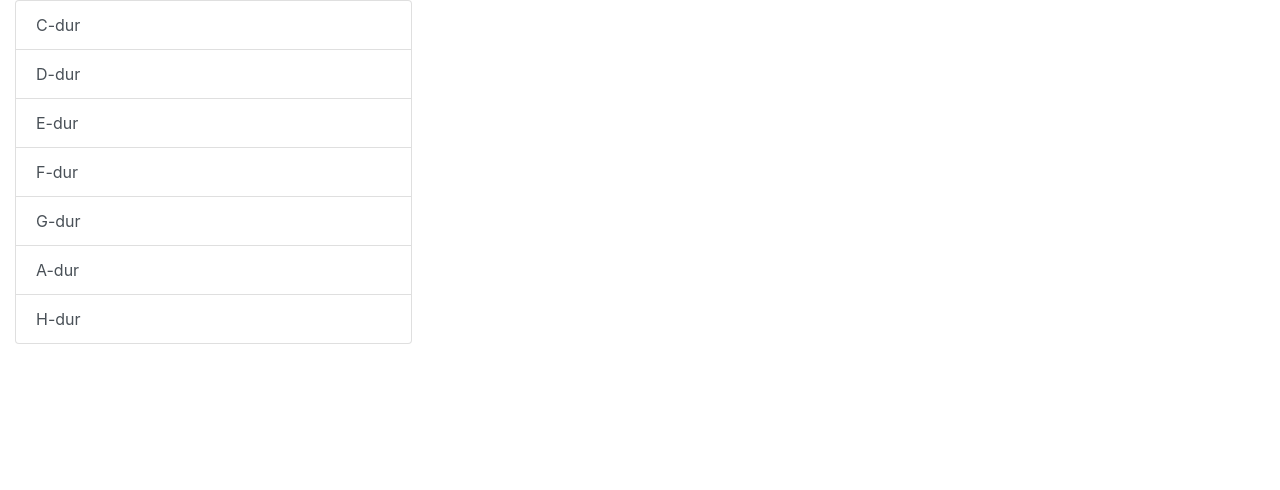
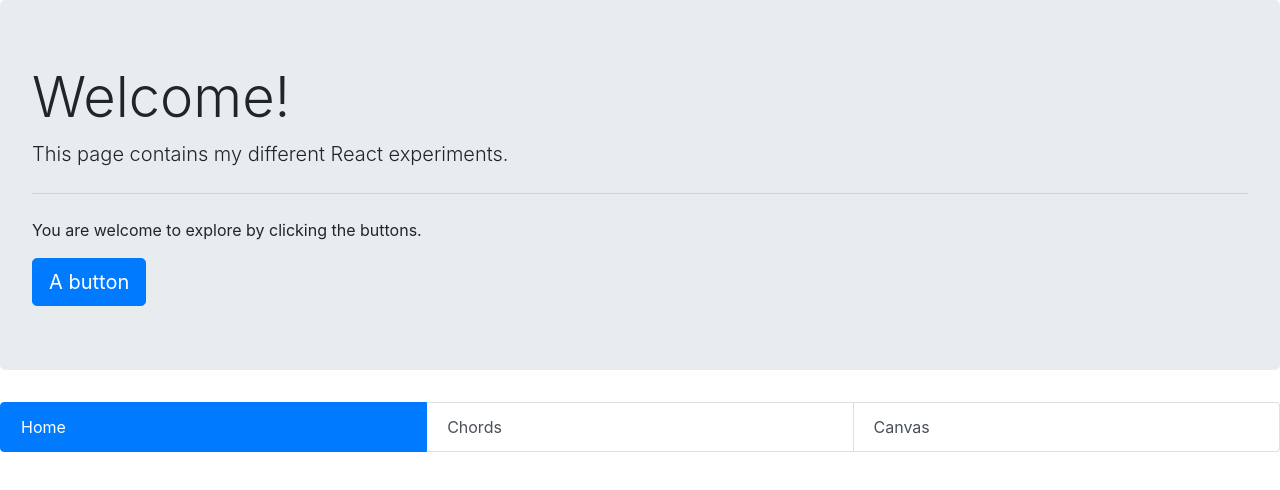
Before and after one commit to sigurof/react-experiments, a React (Create React App) app: page / in a window 1280 px wide. Shown: the top 490 px of the page. Built offline with nearby package versions, Linux system fonts and the light colour scheme.

Commit message:
Experimenting with bootstrap

```diff
--- a/package.json
+++ b/package.json
@@ -14,6 +14,7 @@
     "lodash": "^4.17.15",
     "react": "^16.13.0",
     "react-dom": "^16.13.0",
+    "react-router-dom": "^5.1.2",
     "react-scripts": "3.4.0",
     "typescript": "~3.7.2"
   },
@@ -40,6 +41,7 @@
   },
   "devDependencies": {
     "@types/lodash": "^4.14.149",
+    "@types/react-router-dom": "^5.1.3",
     "prettier": "1.19.1"
   },
   "prettier": {
--- a/src/App.tsx
+++ b/src/App.tsx
@@ -1,8 +1,13 @@
 import React from 'react'
 import { FrontPage } from './component/front-page/FrontPage'
+import { BrowserRouter as Router } from 'react-router-dom'
 
-function App() : React.FunctionComponentElement<any> {
-  return <FrontPage/>;
+function App(): React.FunctionComponentElement<any> {
+    return (
+        <Router>
+            <FrontPage />
+        </Router>
+    )
 }
 
-export default App;
+export default App
--- a/src/component/bootstrap-practice/ListGroupPractice.tsx
+++ b/src/component/bootstrap-practice/ListGroupPractice.tsx
@@ -1,6 +1,10 @@
 import React from 'react'
-import { LGI, LGIActionButton } from '../../bootstrap/list-group/list-group-item/ListGroupItem'
+import {
+    LGI,
+    LGIActionButton,
+} from '../../bootstrap/list-group/list-group-item/ListGroupItem'
 import { LGHorizontal } from '../../bootstrap/list-group/ListGroup'
+
 export function ListGroupPractice1(): React.FunctionComponentElement<null> {
     return (
         <div>
--- a/src/component/front-page/FrontPage.tsx
+++ b/src/component/front-page/FrontPage.tsx
@@ -1,6 +1,49 @@
 import React from 'react'
-import { TabsBuilderDemo } from '../../demos/tabs/TabsBuilderDemo'
+import { WelcomeJumbo } from '../welcome/WelcomeJumbo'
+import { NavLink, Route, Switch } from 'react-router-dom'
+import { LGHorizontal } from '../../bootstrap/list-group/ListGroup'
+import { linkConfigs, routeConfigs } from './FrontPageConfig'
 
-export function FrontPage(): React.FunctionComponentElement<null> {
-    return <TabsBuilderDemo />
+export const FrontPage: React.FC = () => {
+    return (
+        <div>
+            <WelcomeJumbo />
+            <nav>
+                <LGHorizontal>
+                    <NavigationalLinksRenderer />
+                </LGHorizontal>
+            </nav>
+            <PageRenderer />
+        </div>
+    )
 }
+
+const NavigationalLinksRenderer: React.FC = () => {
+    return (
+        <React.Fragment>
+            {linkConfigs.map((it, index) => (
+                <NavLink
+                    key={index}
+                    exact={it.exact}
+                    to={it.link}
+                    activeClassName="active"
+                    className="list-group-item list-group-item-action"
+                >
+                    {it.displayName}
+                </NavLink>
+            ))}
+        </React.Fragment>
+    )
+}
+
+const PageRenderer: React.FC = () => {
+    return (
+        <Switch>
+            {routeConfigs.map((it, index) => (
+                <Route key={index} path={it.path}>
+                    <it.component />
+                </Route>
+            ))}
+        </Switch>
+    )
+}
--- /dev/null
+++ b/src/component/front-page/FrontPageConfig.ts
@@ -0,0 +1,42 @@
+import React from 'react'
+import { Chords } from '../../demos/chords/Chords'
+import { CANVAS_PAGE, CHORDS_PAGE, HOME_PAGE } from '../../routing/routes'
+import { CanvasDemo } from '../../demos/canvas/CanvasDemo'
+
+interface LinkConfig {
+    link: string
+    displayName: string
+    exact?: boolean
+}
+
+interface RouteConfig {
+    path: string
+    component: React.FC // TODO Enable more here?
+}
+
+export const linkConfigs: LinkConfig[] = [
+    {
+        exact: true,
+        displayName: 'Home',
+        link: HOME_PAGE,
+    },
+    {
+        displayName: 'Chords',
+        link: CHORDS_PAGE,
+    },
+    {
+        displayName: 'Canvas',
+        link: CANVAS_PAGE,
+    },
+]
+
+export const routeConfigs: RouteConfig[] = [
+    {
+        path: CHORDS_PAGE,
+        component: Chords,
+    },
+    {
+        path: CANVAS_PAGE,
+        component: CanvasDemo,
+    },
+]
--- /dev/null
+++ b/src/component/welcome/WelcomeJumbo.tsx
@@ -0,0 +1,32 @@
+import React from 'react'
+import { TextGetter } from '../../config/texts'
+
+const t = new TextGetter(
+    {
+        h1: 'Welcome!',
+        'p-about-contents':
+            'This page contains my different React experiments.',
+        'p-welcome-to-explore':
+            'You are welcome to explore by clicking the buttons.',
+        'a-button': 'A button',
+    },
+    '[Content missing]'
+)
+
+export const WelcomeJumbo: React.FC = () => (
+    <React.Fragment>
+        <div className="jumbotron">
+            <h1 className="display-4">{t.get('h1')}</h1>
+            <p className="lead">{t.get('p-about-contents')}</p>
+            <hr className="my-4" />
+            <p>{t.get('p-welcome-to-explore')}</p>
+            <a
+                className="btn btn-primary btn-lg"
+                href="#jumbotron"
+                role="button"
+            >
+                {t.get('a-button')}
+            </a>
+        </div>
+    </React.Fragment>
+)
--- a/src/config/texts.tsx
+++ b/src/config/texts.tsx
@@ -1,10 +1,10 @@
 import _get from 'lodash/get'
 
-interface stringToString {
+export interface stringToStringObj {
     [key: string]: string
 }
 
-export const texts: object = {
+export const texts: stringToStringObj = {
     'no.sigurof.tab.text.c-dur': 'C-dur',
     'no.sigurof.tab.text.d-dur': 'D-dur',
     'no.sigurof.tab.text.e-dur': 'E-dur',
@@ -22,6 +22,30 @@ export const texts: object = {
     'no.sigurof.tab.pane.text.h-dur': 'Do you understand what dur means now?',
 }
 
-export function getText(key: string): string {
+export function getTextGlobal(key: string): string {
     return _get(texts, key)
 }
+
+export function getText(texts: stringToStringObj, key: string): string | null {
+    return _get(texts, key)
+}
+
+export class TextGetter {
+    private readonly textStore: stringToStringObj | undefined
+    private readonly fallback: string | undefined
+
+    constructor(textStore: stringToStringObj, fallback?: string) {
+        this.textStore = textStore
+        this.fallback = fallback
+    }
+
+    get(key: string): string  {
+        const fb = this.fallback === undefined ? '' : this.fallback
+        return this.withFallback(key, fb)
+    }
+
+    withFallback(key: string, fallback: string): string {
+        const candidateText: string | undefined = _get(this.textStore, key)
+        return candidateText !== undefined ? candidateText : fallback
+    }
+}
--- /dev/null
+++ b/src/demos/canvas/CanvasDemo.css
@@ -0,0 +1,4 @@
+
+canvas {
+    border: 1px solid lightgray;
+}
--- /dev/null
+++ b/src/demos/canvas/CanvasDemo.tsx
@@ -0,0 +1,69 @@
+import React, { useEffect, useState } from 'react'
+import './CanvasDemo.css'
+
+import { TextGetter } from '../../config/texts'
+
+const t = new TextGetter(
+    {
+        'canvas-fallback-message': 'Unable to display content.',
+    },
+    '[Content missing]'
+)
+
+const CANVAS_ID = 'my-first-canvas'
+const CANVAS_CONTAINER_ID = `canvas-container-${CANVAS_ID}`
+
+export const CanvasDemo: React.FC = () => {
+    return <Canvas drawFunc={drawToCanvas} />
+}
+
+export const Canvas: React.FC<pr> = ({ drawFunc }: pr) => {
+    const [w, setW] = useState(0)
+    window.addEventListener('resize', () =>
+        setW(
+            (document.getElementById(CANVAS_CONTAINER_ID) as HTMLElement)
+                ?.clientWidth
+        )
+    )
+    useEffect(() => drawFunc(CANVAS_ID), [drawFunc])
+    useEffect(() => resizeCanvas(CANVAS_ID, CANVAS_CONTAINER_ID, drawFunc), [
+        w,
+        drawFunc,
+    ])
+    return (
+        <div>
+            <div id={CANVAS_CONTAINER_ID}>
+                <canvas id={CANVAS_ID} height={1000}>
+                    {t.get('canvas-fallback-message')}
+                </canvas>
+            </div>
+        </div>
+    )
+}
+
+function drawToCanvas(canvasId: string) {
+    const canvas = document.getElementById(canvasId) as HTMLCanvasElement
+    const ctx = canvas.getContext('2d') as CanvasRenderingContext2D
+    ctx.fillStyle = 'rgb(200, 0, 0)'
+    ctx.fillRect(50, 50, 50, 50)
+
+    ctx.fillStyle = 'rgba(0, 0, 200, 0.5)'
+    ctx.fillRect(55, 55, 50, 50)
+}
+
+function resizeCanvas(
+    canvasId: string,
+    canvasContainerId: string,
+    drawFunc: Function
+) {
+    const canvasContainer = document.getElementById(
+        canvasContainerId
+    ) as HTMLElement
+    const canvas = document.getElementById(canvasId) as HTMLCanvasElement
+    canvas.width = canvasContainer.clientWidth - 2
+    window.requestAnimationFrame(() => drawFunc(canvasId))
+}
+
+interface pr {
+    drawFunc: (canvasId: string) => void
+}
--- /dev/null
+++ b/src/demos/chords/Chords.tsx
@@ -0,0 +1,7 @@
+import React from 'react'
+
+export const Chords: React.FC = () =>{
+    return (
+        <div>Chords</div>
+    )
+}
--- a/src/demos/tabs/TabsBuilderDemo.tsx
+++ b/src/demos/tabs/TabsBuilderDemo.tsx
@@ -1,5 +1,5 @@
 import React from 'react'
-import { getText } from '../../config/texts'
+import { getTextGlobal } from '../../config/texts'
 import { TabsBuilder } from '../../bootstrap/list-group/tab/Tab'
 import { LGHorizontal } from '../../bootstrap/list-group/ListGroup'
 
@@ -11,8 +11,8 @@ export function TabsBuilderDemo(): React.FunctionComponentElement<any> {
         name: it,
         tabId: `tab-${it}`,
         paneId: `pane-${it}`,
-        tabText: getText(`no.sigurof.tab.text.${it}`),
-        paneText: getText(`no.sigurof.tab.pane.text.${it}`),
+        tabText: getTextGlobal(`no.sigurof.tab.text.${it}`),
+        paneText: getTextGlobal(`no.sigurof.tab.pane.text.${it}`),
     }))
 
     const tabs = new TabsBuilder()
--- /dev/null
+++ b/src/routing/routes.ts
@@ -0,0 +1,3 @@
+export const HOME_PAGE = '/'
+export const CHORDS_PAGE = HOME_PAGE + 'chords/'
+export const CANVAS_PAGE = HOME_PAGE + 'canvas/'
```
Also changed, not shown: 1 other file (tests, documents, lock files or other folders).
